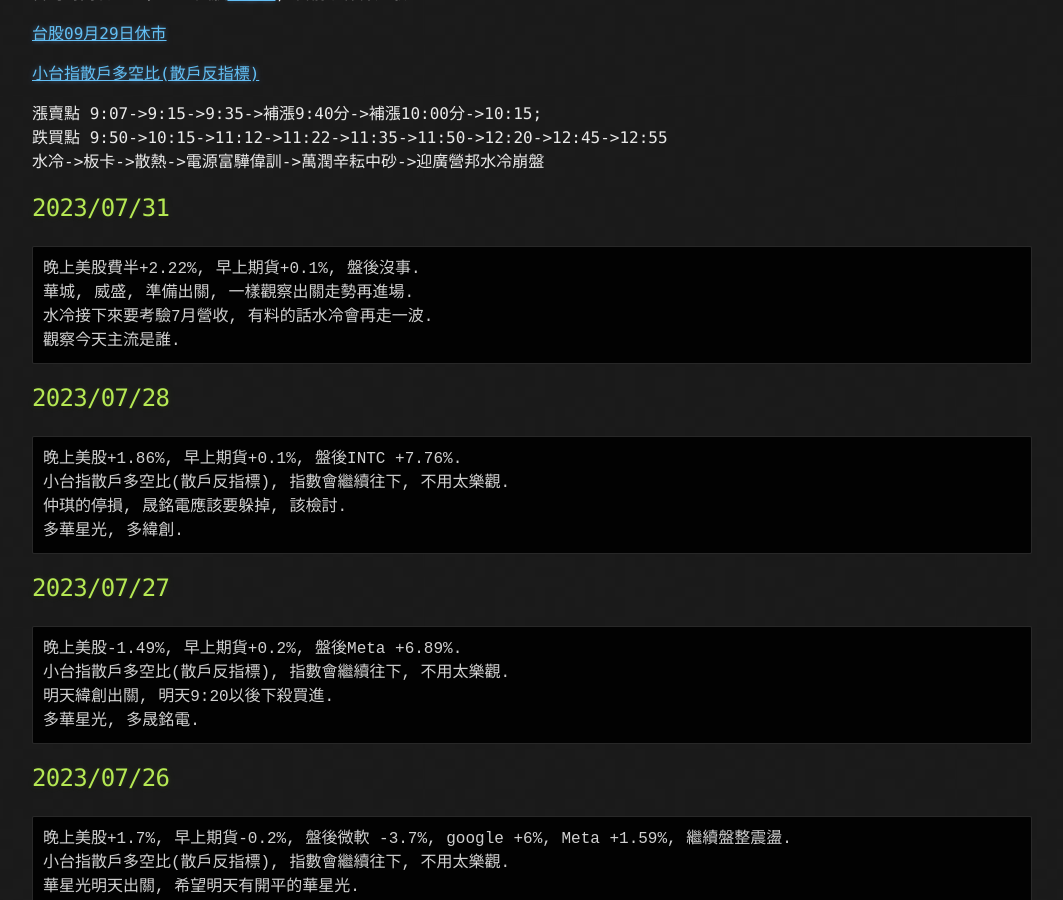
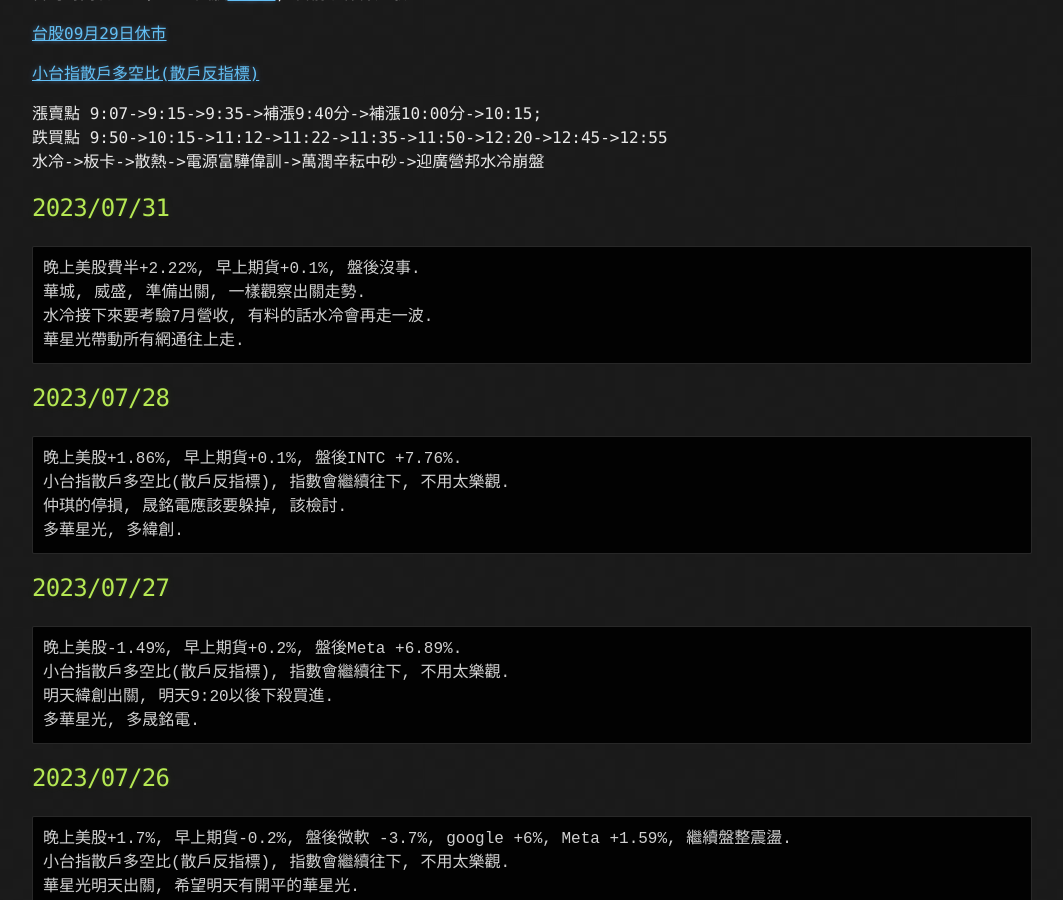
Before and after one commit to lepg5487/Stock_God, a Jekyll site: the page built from index.md, in a window 1280 px wide and 900 px high, scrolled down 436 px. Shown: the whole window, without its empty margins (108-1171 px from the left). Built offline with Jekyll 4.4.1, drawn with Linux system fonts in a browser that asks for light colours; our own code applies the rules of GitHub Pages for plain Markdown files.

Commit message:
Update index.md

````diff
--- a/index.md
+++ b/index.md
@@ -23,9 +23,9 @@ layout: testlayouts
 ## 2023/07/31
 ```
 晚上美股費半+2.22%, 早上期貨+0.1%, 盤後沒事.
-華城, 威盛, 準備出關, 一樣觀察出關走勢再進場.
+華城, 威盛, 準備出關, 一樣觀察出關走勢.
 水冷接下來要考驗7月營收, 有料的話水冷會再走一波.
-觀察今天主流是誰.
+華星光帶動所有網通往上走.
 ```
 
 ## 2023/07/28
````
